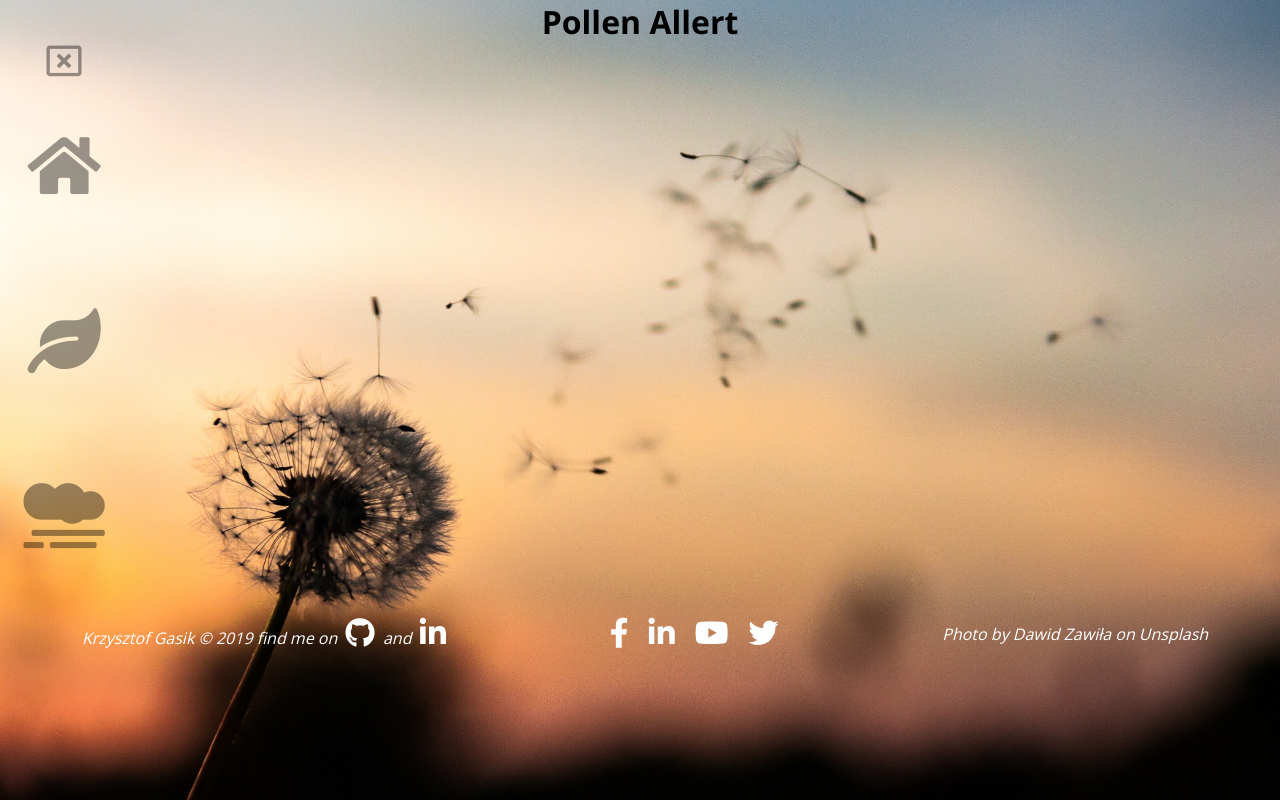
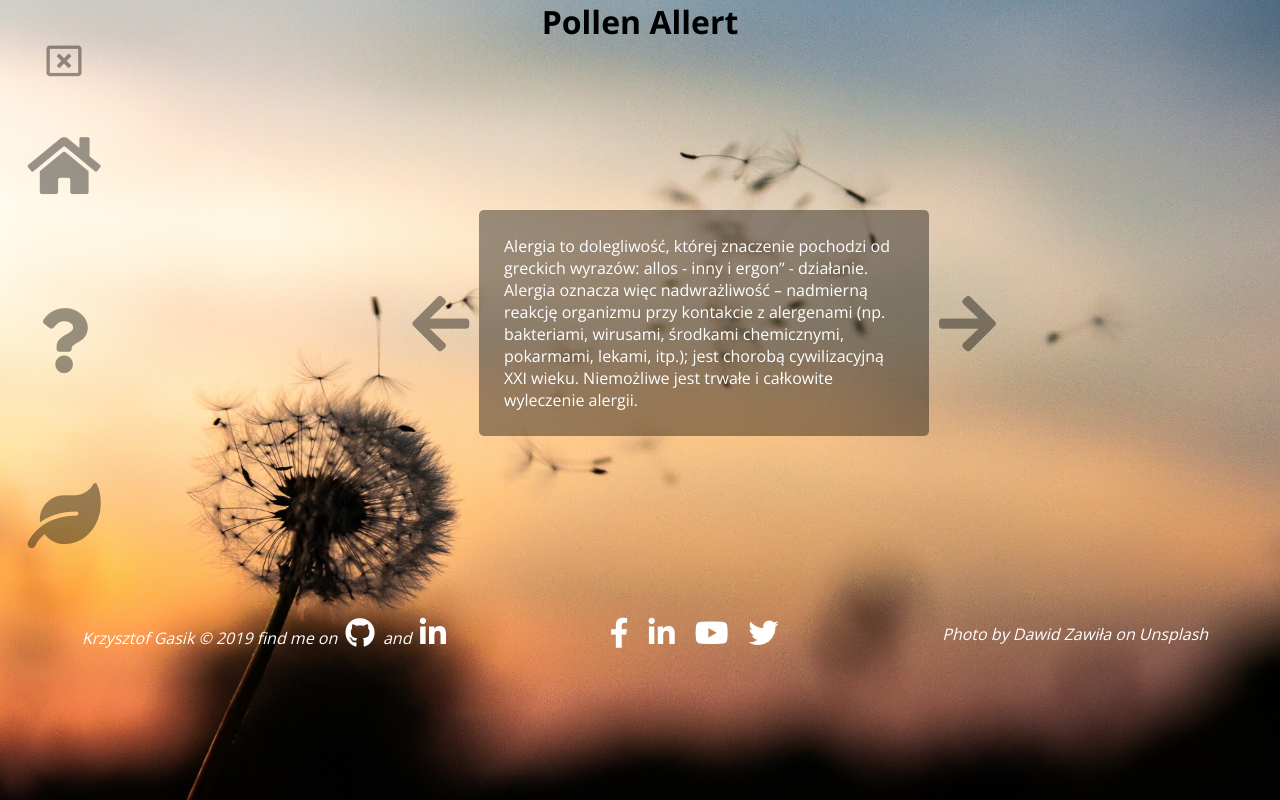
Before and after one commit to KrzysztofGasik/PollenAlert, a React app: page /#/info in a window 1280 px wide. Built offline with nearby package versions, Linux system fonts and the light colour scheme.

Commit message:
Dodano sekcję info zamiast forecast

```diff
--- /dev/null
+++ b/scss/partials/_info.scss
@@ -0,0 +1,45 @@
+.info__wrapper {
+  display: flex;
+  flex-flow: row wrap;
+  align-items: center;
+  justify-content: center;
+  max-width: 400px;
+  background: rgba(0, 0, 0, 0.4);
+  margin: 0 10px;
+  border-radius: 5px;
+  padding: 25px;
+  .info__wrapper__slider {
+    animation: slowEnter 1.25s ease-in-out;
+
+    span {
+        animation: slowEnter 1.25s ease-in-out;
+    }
+  }
+}
+
+.fa-arrow-left,
+.fa-arrow-right {
+  color: rgba(0, 0, 0, 0.4);
+}
+
+.fa-arrow-left:hover,
+.fa-arrow-right:hover {
+  color: rgba(0, 0, 0, 1);
+  cursor: pointer;
+}
+
+.fa-arrow-left,
+.fa-arrow-right {
+  @media (max-width: 450px) {
+    font-size: 30px;
+  }
+  @media (min-width: 450px) and (max-width: 900px) {
+    font-size: 45px;
+  }
+  @media (min-width: 900px) and (max-width: 1200px) {
+    font-size: 50px;
+  }
+  @media (min-width: 1200px) {
+    font-size: 65px;
+  }
+}
--- a/scss/partials/_navigation.scss
+++ b/scss/partials/_navigation.scss
@@ -69,8 +69,8 @@ nav {
 }
 
 .fa-home,
-.fa-leaf,
-.fa-smog {
+.fa-question,
+.fa-leaf {
   @media (max-width: 450px) {
     font-size: 30px;
   }
--- a/scss/style.scss
+++ b/scss/style.scss
@@ -3,6 +3,7 @@ $default-margin: 25px 0;
 @import "partials/navigation";
 @import "partials/mainwindow";
 @import "partials/home";
+@import "partials/info";
 @import "partials/pollen";
 @import "partials/footer";
 
--- a/src/Components/MainWindow/Forecast/Forecast.js
+++ /dev/null
@@ -1,87 +0,0 @@
-import React, { Component } from "react";
-
-class Forecast extends Component {
-  constructor(props) {
-    super(props);
-    this.state = {
-      lat: "",
-      long: "",
-      pollenData: [],
-      show: false,
-      error: false
-    };
-  }
-
-  getCoordinates = () => {
-    navigator.geolocation.getCurrentPosition(position => {
-      const latitude = position.coords.latitude.toFixed(2);
-      const longitude = position.coords.longitude.toFixed(2);
-      this.setState(
-        {
-          lat: latitude,
-          long: longitude
-        },
-        () => {
-          if (this.state.lat != "" && this.state.long != "") {
-            this.getWeather(this.state.lat, this.state.long);
-          }
-        }
-      );
-    });
-  };
-
-  getWeather = (lat, long) => {
-    fetch(
-      `https://api.breezometer.com/pollen/v2/forecast/daily?lat=${lat}&lon=${long}&key=c8fdd7c73bd04b69858b41aaaaa4e2d1&features=types_information,plants_information&days=1`
-    )
-      .then(response => response.json())
-      .then(data => {
-        // console.log(data.data[0].plants);
-        const Cxx = data.data[0].plants;
-        for (let iterator of Cxx) {
-          console.log(iterator)
-        }
-
-
-        this.setState({
-          pollenData: data.data[0].plants,
-          show: !this.state.show
-        });
-      })
-      .catch(() => {
-        this.setState({
-          error: true
-        });
-      });
-  };
-
-  render() {
-    if (this.state.error) {
-      return (
-        <div>
-          <h1>Error - no pollen data, please try again</h1>
-          <button className="btn__weather" onClick={this.getCoordinates}>
-            Check pollen at your destination
-          </button>
-        </div>
-      );
-    }
-    return (
-      <>
-        <h2 className="home">Forecast</h2>
-        <button className="btn__weather" onClick={this.getCoordinates}>
-          {this.state.show
-            ? "Hide pollen forecast"
-            : "Check pollen at your destination"}
-        </button>
-        {this.state.show &&
-
-          "XXX"
-      }
-      </>
-    );
-  }
-
-};
-
-export { Forecast };
--- /dev/null
+++ b/src/Components/MainWindow/Info/Info.js
@@ -0,0 +1,62 @@
+import React, { Component } from "react";
+
+const Steps = [
+  {
+    id: 1,
+    text:
+      "Alergia to dolegliwość, której znaczenie pochodzi od greckich wyrazów: allos - inny i ergon” - działanie. Alergia oznacza więc nadwrażliwość – nadmierną reakcję organizmu przy kontakcie z alergenami (np. bakteriami, wirusami, środkami chemicznymi, pokarmami, lekami, itp.); jest chorobą cywilizacyjną XXI wieku. Niemożliwe jest trwałe i całkowite wyleczenie alergii."
+  },
+  {
+    id: 2,
+    text:
+      "Alergia jest niewłaściwą reakcja układu odpornościowego człowieka na alergeny, które dosyć licznie występują w środowisku. Dolegliwość ta uważana jest za najczęściej występującą we współczesnym świecie. U zdrowych osób alergeny nie powodują żadnych objawów ani uczulenia. Układ odpornościowy odpowiedzialny jest za kontrolowanie, czy obce cząsteczki mogą negatywnie wpłynąć na zdrowie i podejmuje ewentualne działania, aby chronić organizm."
+  },
+  {
+    id: 3,
+    text:
+      "Alergiczny nieżyt nosa, znany również jako katar sienny - jest to ostry, alergiczny katar nosa, który występuje głównie wiosną lub latem; powodują go pyłki niektórych roślin oraz grzyby i ich zarodniki."
+  }
+];
+
+class Info extends Component {
+  constructor(props) {
+    super(props);
+    this.state = {
+      step: 1
+    };
+  }
+
+  moveLeft = () => {
+    if (this.state.step > 1) {
+      this.setState({
+        step: this.state.step - 1
+      });
+    }
+  };
+
+  moveRight = () => {
+    if (this.state.step < 3) {
+      this.setState({
+        step: this.state.step + 1
+      });
+    }
+  };
+
+  render() {
+    return (
+      <>
+        <i className="fas fa-arrow-left" onClick={this.moveLeft} />
+        <div className="info__wrapper">
+          <div className="info__wrapper__slider">
+            {Steps.filter(s => s.id == this.state.step).map(info => {
+              return <span key={info.id}>{info.text}</span>;
+            })}
+          </div>
+        </div>
+        <i className="fas fa-arrow-right" onClick={this.moveRight} />
+      </>
+    );
+  }
+}
+
+export { Info };
--- a/src/Components/MainWindow/MainWindow.js
+++ b/src/Components/MainWindow/MainWindow.js
@@ -1,16 +1,16 @@
 import React, { Component } from "react";
 import { Switch, Route } from "react-router-dom";
 import { Home } from "./Home/Home";
+import { Info } from "./Info/Info";
 import { Pollen } from "./Pollen/Pollen";
-import { Forecast } from "./Forecast/Forecast";
 
 export const MainWindow = () => {
   return (
     <main className="main__window">
       <Switch>
         <Route exact path="/" component={Home} />
+        <Route path="/info" component={Info} />
         <Route path="/pollen" component={Pollen} />
-        <Route path="/forecast" component={Forecast} />
       </Switch>
     </main>
   );
--- a/src/Components/Navigation/Navigation.js
+++ b/src/Components/Navigation/Navigation.js
@@ -8,14 +8,14 @@ const MenuElements = [
     icon: "fas fa-home"
   },
   {
+    path: "/info",
+    name: "Info",
+    icon: "fas fa-question"
+  },
+  {
     path: "/pollen",
     name: "Pollen",
     icon: "fas fa-leaf"
-  },
-  {
-    path: "/forecast",
-    name: "Forecast",
-    icon: "fas fa-smog"
   }
 ];
 
```
